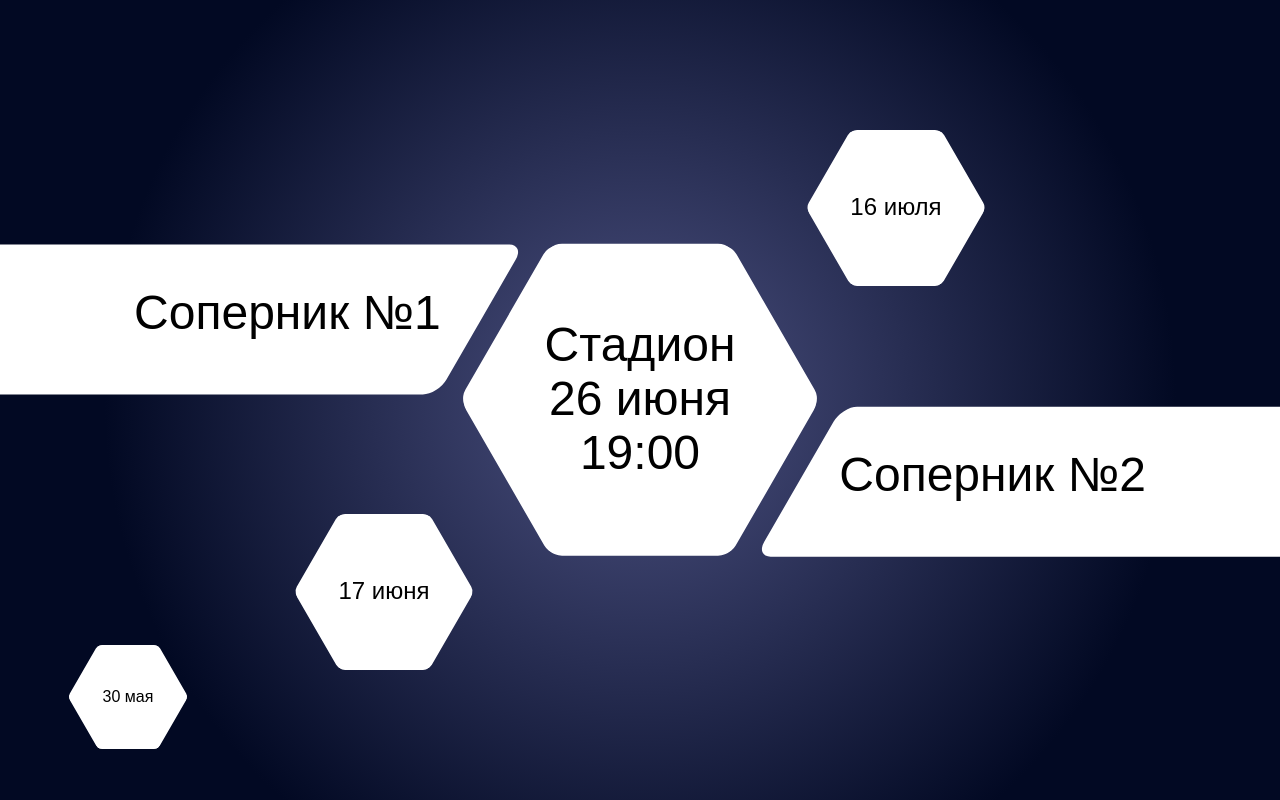
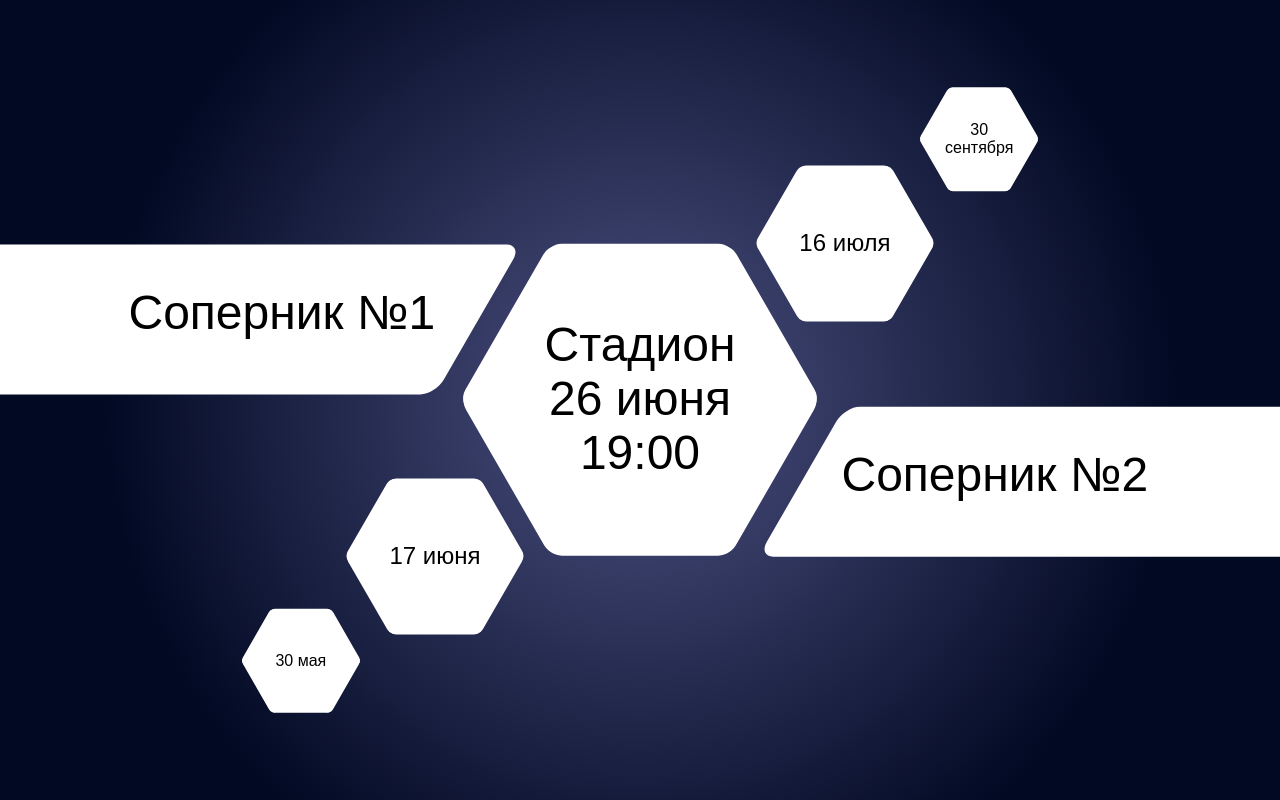
Before and after one commit to vas1levnv/infomatika-test, a Vue app: page / in a window 1280 px wide. Shown: the top 800 px of the page. Built offline with nearby package versions, Linux system fonts and the light colour scheme.

Commit message:
Свайпер

```diff
--- a/src/App.vue
+++ b/src/App.vue
@@ -1,6 +1,6 @@
 <script setup>
 import {Swiper, SwiperSlide} from 'swiper/vue';
-import {Pagination, Navigation} from 'swiper/modules';
+import {Mousewheel} from "swiper/modules";
 import 'swiper/css';
 import {ref} from 'vue'
 
@@ -14,6 +14,9 @@ const events = [
 ]
 let teamHome = ref(null)
 let teamGuest = ref(null)
+
+//SwiperCore.use([Mousewheel]);
+
 const onSwiper = (swiper) => {
 	swiperInstance = swiper
 };
@@ -25,6 +28,9 @@ const onSlideChange = (e) => {
 const slideEventsTo = (position) => {
 	swiperInstance?.slideTo(position - 1)
 }
+
+const modules = [Mousewheel]
+
 </script>
 
 <template>
@@ -34,13 +40,17 @@ const slideEventsTo = (position) => {
 				:slides-per-view="5"
 				:centeredSlides="true"
 				:initial-slide="2"
+				:watchSlidesProgress="true"
+				:mousewheel="true"
+				:speed="1500"
 				@swiper="onSwiper"
 				@slideChange="onSlideChange"
 			>
 				<swiper-slide
 					@click="slideEventsTo(event.id)"
+					v-slot="{ isVisible }"
 					v-for="event in events">
-					<div class="events-item">
+					<div class="events-item" :class="{notVisible: !isVisible}">
 						<div class="events-item__place">{{ event.place }}</div>
 						<div class="events-item__date">{{ event.date }}</div>
 						<div class="events-item__time">{{ event.time }}</div>
@@ -65,6 +75,7 @@ header
 	background: white
 	position: absolute
 	z-index: 10
+	width: 310px
 	font-size: 3rem
 
 	&-home
@@ -152,35 +163,40 @@ header
 			transition: all 0.3s ease
 			transform: scale(0)
 
+.notVisible
+	display: none
+
 .swiper
-	width: 100%
+	width: 80%
 	height: 100%
 
 	&-slide
 		display: flex
 		align-items: center
+		justify-content: end
+
 		.events-item
-			margin-top: auto
-			margin-bottom: 20%
+			margin-right: 0
+			transition: all 1.5s ease
+			transform: translateY( 250%)
+
 		&-active
 			.events-item
-				transform: scale(3)
-				margin: auto
+				margin: 0 auto
+				transform: translateY(0) scale(3)
 			.events-item__place, .events-item__time
 				transform: scale(1)
 		&-prev
 			.events-item
-				margin-top: 150%
-				margin-bottom: 0
-				transform: scale(1.5)
+				margin: 0 auto
+				transform: translateY(150%)  scale(1.5)
 		&-next
-
+			.events-item
+				margin: 0 auto
+				transform: translateY(-150%) scale(1.5)
 			& + .swiper-slide
-				margin-top: 20%
-				margin-bottom: auto
-
-			.events-item
-				margin-top: 0
-				margin-bottom: 150%
-				transform: scale(1.5)
+				.events-item
+					margin-left: 0
+					margin-right: auto
+					transform: translateY(-250%)
 </style>
```
Also changed, not shown: src/components/Header.vue (added, +13 -0 lines).
